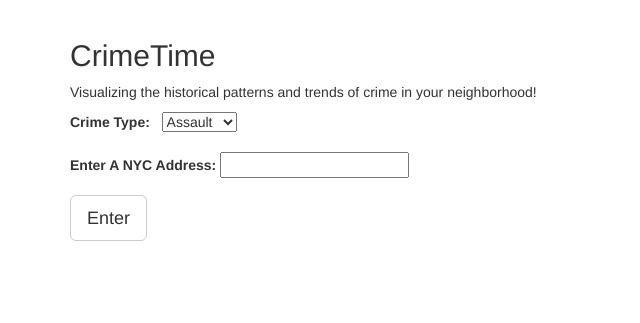
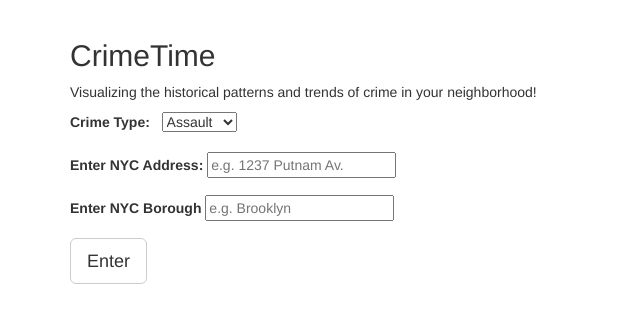
Before and after one commit to mdh266/CrimeTime, a Flask app: page / in a window 1280 px wide. Shown: the part 51-374 px from the top of the page, without its empty margins (0-640 px from the left). Run offline with Flask 2, Linux system fonts and the light colour scheme; parts of the project's set-up code (start-up, migrations or seed data) failed here and were passed over; some libraries are stand-ins or nearby versions.

Commit message:
edited interface for borough

```diff
--- a/backend/CrimeMapper.py
+++ b/backend/CrimeMapper.py
@@ -36,6 +36,7 @@ class CrimeMapper(object):
 		"""
 		## Police precinct geopandas dataframe
 		self.geo_df = gpd.read_file("./data/Police_Precincts.geojson")
+		#self.geo_df = gpd.read_file("../data/Police_Precincts.geojson")
 
 	def find_precinct(self, address):
 		"""
@@ -79,6 +80,7 @@ class CrimeMapper(object):
 		sql_query = 'SELECT * FROM Crime_Data WHERE PRECINCT = '\
 								+ str(self.prec)
 
+		#conn = sqlite3.connect('../data/CrimeTime.db')
 		conn = sqlite3.connect('./data/CrimeTime.db')
 
 		## The crime dataframe for the selected police precint.
@@ -144,7 +146,6 @@ class CrimeMapper(object):
 
 
 
-
 	def percent_per_hour(self):
 		"""
 		Makes a pandas time series for the number of crimes that occurred in
--- a/frontend/templates/input.html
+++ b/frontend/templates/input.html
@@ -76,10 +76,13 @@
 
       <form  action="/output" method="GET">
         <div class="form-group">
-          <label for="nyc_address">Enter A NYC Address:</label>
-          <input type="text" id="nyc_address" name='nyc_address' placeholder="">
+          <label for="nyc_address">Enter NYC Address:</label>
+             <input type="text" id="nyc_address" name='nyc_address' placeholder="e.g. 1237 Putnam Av.">
         </div>
-
+		      <div class="form-group">
+          <label for="borough">Enter NYC Borough</label>
+          <input type="text" id="borough" name='borough' placeholder="e.g. Brooklyn">
+        </div>
         <div>
           <button type="submit" class="btn btn-default btn-lg">Enter</button>
         </div>
--- a/frontend/views.py
+++ b/frontend/views.py
@@ -57,7 +57,9 @@ def crime_time_output():
 	## Crime type: Larceny, Robbery, Burglary, Assault
 	crime_type = str(request.args.get('crime_type'))
 	## The address entered by the user.
-	address = str(request.args.get('nyc_address'))
+	street = str(request.args.get('nyc_address'))
+	borough = str(request.args.get('borough'))
+	address = street + ' ' + borough
 
 	CT = CrimeMapper()
 	if CT.find_precinct(address) == False:
--- a/run.py
+++ b/run.py
@@ -3,3 +3,5 @@
 from frontend import app
 
 app.run(debug = True)
+
+#app.run(host='0.0.0.0', port=5000, debug=True)
```
Also changed, not shown: backend/SARIMAX.py (+8 -6 lines), frontend/templates/output.html (+6 -3 lines).
